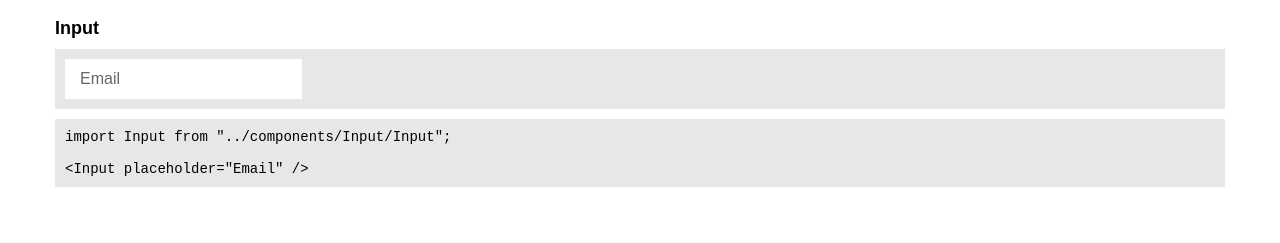
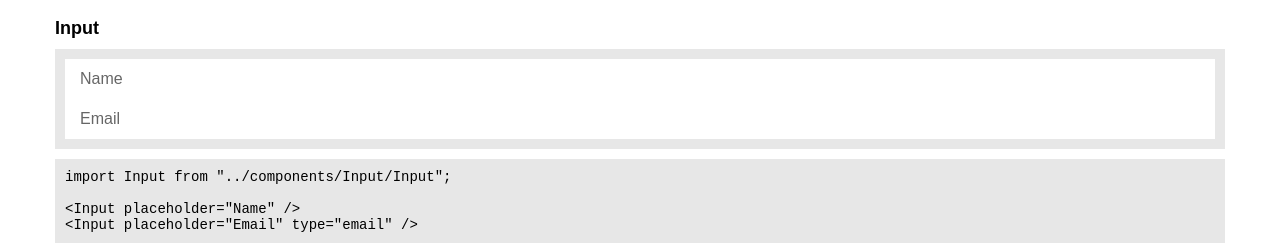
Before and after one commit to nobleworkshop/artlife-magazine, a React (Vite) app: page /uikit in a window 1280 px wide. Shown: the part 3915-4158 px from the top of the page. Before the commit the page ends 4102 px from the top, so only its background shows below. Built offline with nearby package versions, Linux system fonts and the light colour scheme; a web font is replaced by a local one.

Commit message:
сделаны исправления

```diff
--- a/src/components/Input/Input.jsx
+++ b/src/components/Input/Input.jsx
@@ -1,11 +1,11 @@
 import styles from './input.module.css';
 
-const Input = ({ placeholder }) => {
+const Input = ({ placeholder, type = "text" }) => {
 	return (
 		<input
-			type="email"
+			type={type}
 			placeholder={placeholder}
-			className={styles["email-input"]}
+			className={styles["input"]}
 		/>
 	);
 };
--- a/src/components/Input/input.module.css
+++ b/src/components/Input/input.module.css
@@ -1,5 +1,5 @@
-.email-input {
-	max-width: 309px;
+.input {
+	width: 100%;
 	padding: 11px 15px;
 	font-family: var(--font-family);
 	font-size: 16px;
@@ -8,7 +8,7 @@
 	outline: none;
 }
 
-.email-input::placeholder {
+.input::placeholder {
 	color: rgba(0, 0, 0, 0.6);
 	font-family: var(--font-family);
 	font-weight: 400;
--- a/src/uikit-components/uikit-Input.jsx
+++ b/src/uikit-components/uikit-Input.jsx
@@ -1,14 +1,15 @@
 import Input from "../components/Input/Input";
 import styles from "./uikit.module.css";
 
-const UiKitButton = () => {
+const UiKitInput = () => {
 	return (
 		<div className={styles.component}>
 			<h3 className={styles.component__title}>Input</h3>
 
 			<div className={styles.component__preview}>
-				<Input placeholder='Email'/>
-				</div>
+				<Input placeholder="Name" />
+				<Input placeholder="Email" type="email" />
+			</div>
 
 			<div className={styles.component__code}>
 				<pre>
@@ -16,7 +17,9 @@ const UiKitButton = () => {
 						{`import Input from "../components/Input/Input";`}
 						<br />
 						<br />
-						{`<Input placeholder="Email" />`}
+						{`<Input placeholder="Name" />`}
+						<br />
+						{`<Input placeholder="Email" type="email" />`}
 					</code>
 				</pre>
 			</div>
@@ -24,4 +27,4 @@ const UiKitButton = () => {
 	);
 };
 
-export default UiKitButton;
+export default UiKitInput;
```
